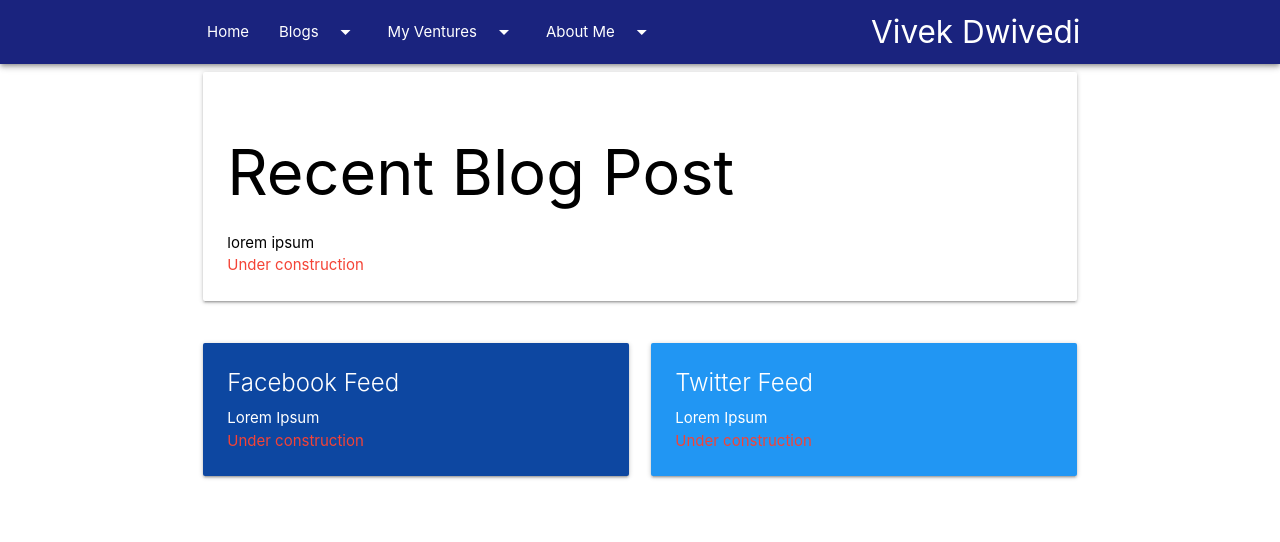
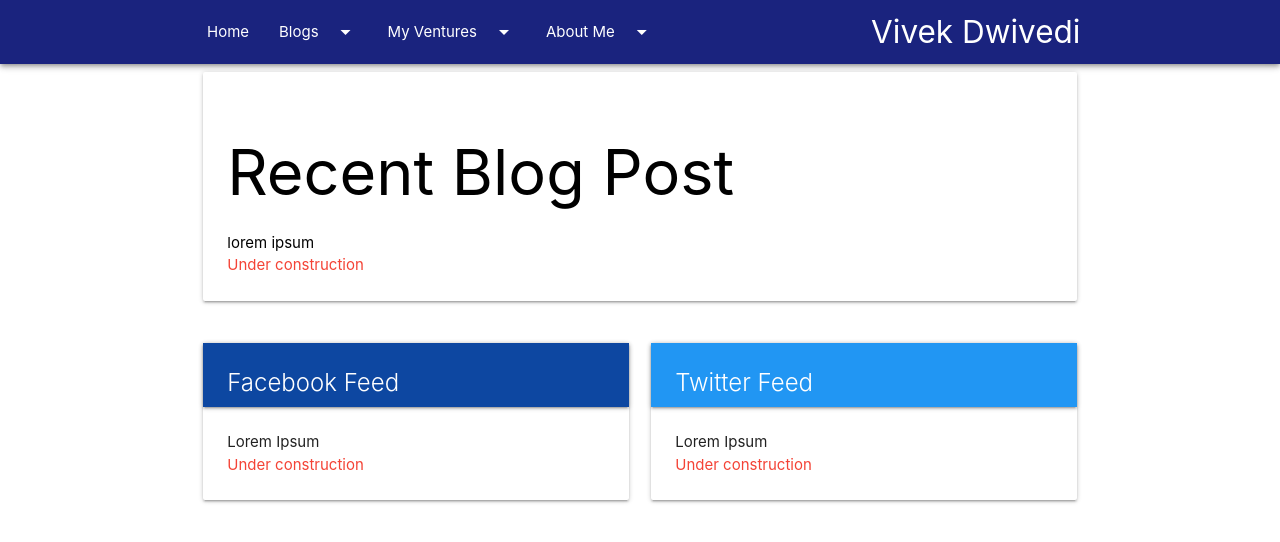
Before and after one commit to thevivekdwivedi/vivekdwivedi.in, a plain HTML site: page index.html in a window 1280 px wide. Drawn offline with nearby package versions, Linux system fonts and the light colour scheme.

Commit message:
Modified section headers

```diff
--- a/index.html
+++ b/index.html
@@ -63,7 +63,7 @@
                 <div class="col s12">
                     <div class="card-panel large white">
                         <span class="black-text">
-                            <h1>Recent Blog Post</h1>
+                            <h1 class="card-title">Recent Blog Post</h1>
                             lorem ipsum
                             <br>
                             <span class="red-text">Under construction</span>
@@ -73,9 +73,13 @@
             </div>
             <div class="row">
                 <div class="col s6">
-                    <div class="card blue darken-4">
-                        <div class="card-content white-text">
-                            <span class="card-title">Facebook Feed</span>
+                    <div class="card">
+                        <nav class="blue darken-4 white-text">
+                            <div class="card-content">
+                                <span class="card-title">Facebook Feed</span>
+                            </div>
+                        </nav>
+                        <div class="card-content">
                             <p>Lorem Ipsum
                                 <br>
                                 <span class="red-text">Under construction</span>
@@ -84,9 +88,13 @@
                     </div>
                 </div>
                 <div class="col s6">
-                    <div class="card blue">
-                        <div class="card-content white-text">
-                            <span class="card-title">Twitter Feed</span>
+                    <div class="card">
+                        <nav class="blue white-text">
+                            <div class="card-content">
+                                <span class="card-title">Twitter Feed</span>
+                            </div>
+                        </nav>
+                        <div class="card-content">
                             <p>Lorem Ipsum
                                 <br>
                                 <span class="red-text">Under construction</span>
```
